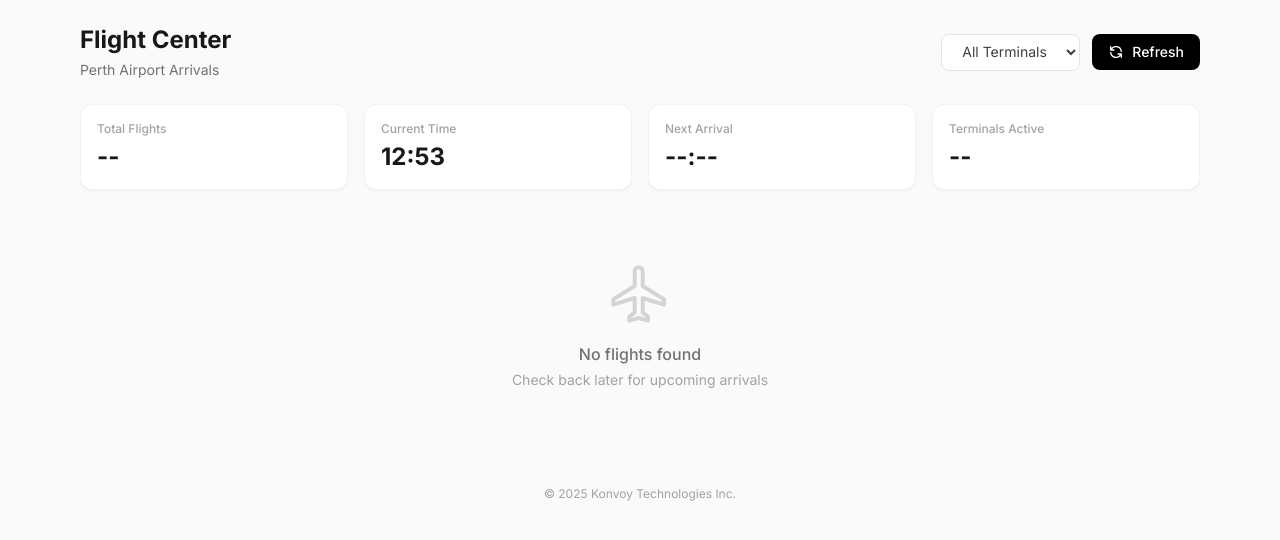
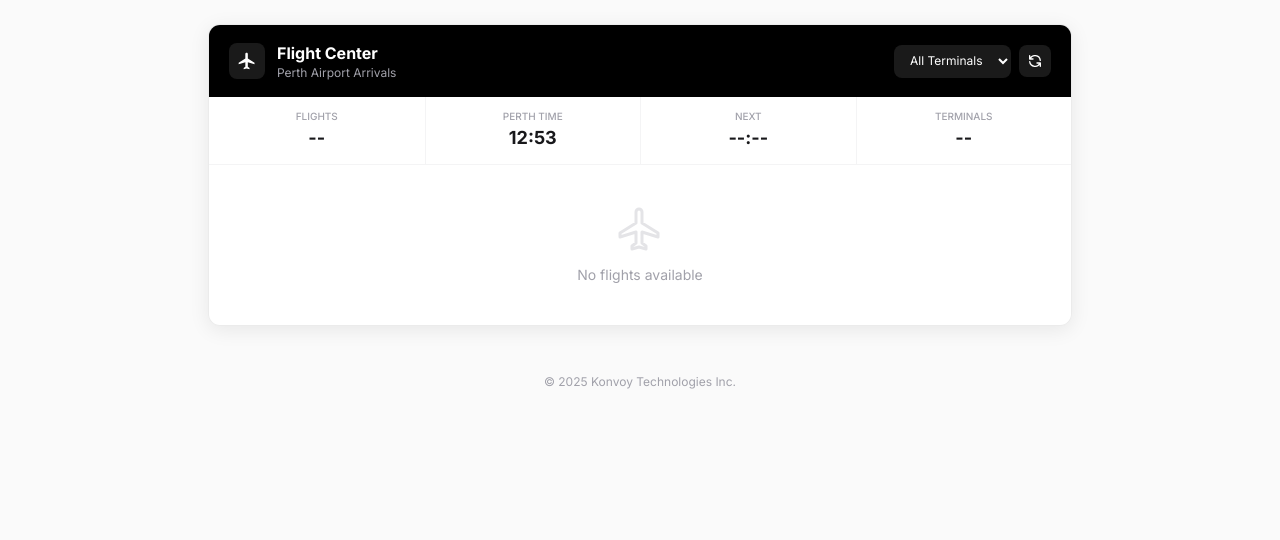
Before and after one commit to carvedkarma/Konvoy, a Flask app: template uber/templates/flight_center.html in a window 1280 px wide. Shown: the top 540 px of the page. Run offline with Flask 3, Linux system fonts and the light colour scheme; the template is opened without the code that fills it, so the values that code supplies are empty; some libraries are stand-ins or nearby versions.

Commit message:
Update flight center display to be more attractive and compact
Redesign the flight center page with glassmorphism, black accents, and premium shadows to match the website's aesthetic.

Replit-Commit-Author: Agent
Replit-Commit-Session-Id: 3a3e8ade-e7ed-4612-b111-b7766714d17b
Replit-Commit-Checkpoint-Type: full_checkpoint
Replit-Commit-Event-Id: 4bccfdb6-6651-403a-a082-fea3f81f6bb0
Replit-Commit-Screenshot-Url: https://storage.googleapis.com/screenshot-production-us-central1/250f0ca5-e4ac-4ffa-b33a-7dfd825ca120/3a3e8ade-e7ed-4612-b111-b7766714d17b/iHTB9uc

```diff
--- a/uber/templates/flight_center.html
+++ b/uber/templates/flight_center.html
@@ -41,63 +36,68 @@
 {% endblock %}
 
 {% block content %}
-<div class="max-w-6xl mx-auto px-4 py-6">
-    <div class="flex items-center justify-between mb-6">
+<div class="max-w-4xl mx-auto px-4 py-6">
+    <div class="glass-panel rounded-xl premium-shadow overflow-hidden">
+        <div class="bg-black px-5 py-4">
+            <div class="flex items-center justify-between">
+                <div class="flex items-center gap-3">
+                    <div class="w-9 h-9 bg-white/10 rounded-lg flex items-center justify-center">
+                        <svg class="w-5 h-5 text-white" fill="currentColor" viewBox="0 0 24 24">
+                            <path d="M21 16v-2l-8-5V3.5c0-.83-.67-1.5-1.5-1.5S10 2.67 10 3.5V9l-8 5v2l8-2.5V19l-2 1.5V22l3.5-1 3.5 1v-1.5L13 19v-5.5l8 2.5z"/>
+                        </svg>
+                    </div>
                     <div>
-            <h1 class="text-2xl font-bold text-zinc-900">Flight Center</h1>
-            <p class="text-zinc-500 text-sm mt-1">Perth Airport Arrivals</p>
+                        <h1 class="text-white font-bold">Flight Center</h1>
+                        <p class="text-zinc-400 text-xs">Perth Airport Arrivals</p>
                     </div>
-        <div class="flex items-center gap-3">
-            <select id="terminalFilter" class="text-sm bg-white border border-zinc-200 rounded-lg px-4 py-2 text-zinc-700 focus:ring-2 focus:ring-blue-500 focus:border-blue-500">
-                <option value="">All Terminals</option>
+                </div>
+                <div class="flex items-center gap-2">
+                    <select id="terminalFilter" class="text-xs bg-white/10 border-0 rounded-lg px-3 py-2 text-white focus:ring-2 focus:ring-white/20">
+                        <option value="" class="text-zinc-900">All Terminals</option>
                     </select>
-            <button onclick="refreshFlights()" class="flex items-center gap-2 px-4 py-2 bg-black text-white rounded-lg hover:bg-zinc-800 transition-colors text-sm font-medium">
-                <svg class="w-4 h-4" fill="none" stroke="currentColor" viewBox="0 0 24 24">
+                    <button onclick="refreshFlights()" class="p-2 bg-white/10 rounded-lg hover:bg-white/20 transition-colors">
+                        <svg class="w-4 h-4 text-white" fill="none" stroke="currentColor" viewBox="0 0 24 24">
                             <path stroke-linecap="round" stroke-linejoin="round" stroke-width="2" d="M4 4v5h.582m15.356 2A8.001 8.001 0 004.582 9m0 0H9m11 11v-5h-.581m0 0a8.003 8.003 0 01-15.357-2m15.357 2H15"/>
                         </svg>
-                Refresh
                     </button>
-        </div>
-    </div>
-
-    <div class="grid grid-cols-2 md:grid-cols-4 gap-4 mb-6">
-        <div class="bg-white rounded-xl p-4 border border-zinc-100 shadow-sm">
-            <p class="text-zinc-400 text-xs font-medium">Total Flights</p>
-            <p id="totalFlights" class="text-2xl font-bold text-zinc-900 mt-1">--</p>
-        </div>
-        <div class="bg-white rounded-xl p-4 border border-zinc-100 shadow-sm">
-            <p class="text-zinc-400 text-xs font-medium">Current Time</p>
-            <p id="currentTime" class="text-2xl font-bold text-zinc-900 mt-1">--:--</p>
-        </div>
-        <div class="bg-white rounded-xl p-4 border border-zinc-100 shadow-sm">
-            <p class="text-zinc-400 text-xs font-medium">Next Arrival</p>
-            <p id="nextArrival" class="text-2xl font-bold text-zinc-900 mt-1">--:--</p>
-        </div>
-        <div class="bg-white rounded-xl p-4 border border-zinc-100 shadow-sm">
-            <p class="text-zinc-400 text-xs font-medium">Terminals Active</p>
-            <p id="activeTerminals" class="text-2xl font-bold text-zinc-900 mt-1">--</p>
-        </div>
-    </div>
-
-    <div id="loadingSkeleton" class="space-y-4">
-        <div class="bg-white rounded-xl overflow-hidden border border-zinc-100">
-            <div class="skeleton-pulse h-12 w-full"></div>
-            <div class="p-4 space-y-3">
-                <div class="skeleton-pulse h-16 w-full rounded-lg"></div>
-                <div class="skeleton-pulse h-16 w-full rounded-lg"></div>
-                <div class="skeleton-pulse h-16 w-full rounded-lg"></div>
                 </div>
             </div>
         </div>
 
-    <div id="flightsContainer" class="hidden space-y-6"></div>
+        <div class="grid grid-cols-4 divide-x divide-zinc-100 border-b border-zinc-100">
+            <div class="p-3 text-center">
+                <p class="text-zinc-400 text-[10px] font-medium uppercase">Flights</p>
+                <p id="totalFlights" class="text-lg font-bold text-zinc-900">--</p>
+            </div>
+            <div class="p-3 text-center">
+                <p class="text-zinc-400 text-[10px] font-medium uppercase">Perth Time</p>
+                <p id="currentTime" class="text-lg font-bold text-zinc-900">--:--</p>
+            </div>
+            <div class="p-3 text-center">
+                <p class="text-zinc-400 text-[10px] font-medium uppercase">Next</p>
+                <p id="nextArrival" class="text-lg font-bold text-zinc-900">--:--</p>
+            </div>
+            <div class="p-3 text-center">
+                <p class="text-zinc-400 text-[10px] font-medium uppercase">Terminals</p>
+                <p id="activeTerminals" class="text-lg font-bold text-zinc-900">--</p>
+            </div>
+        </div>
 
-    <div id="noFlights" class="hidden text-center py-12">
-        <svg class="w-16 h-16 mx-auto text-zinc-300 mb-4" fill="none" stroke="currentColor" viewBox="0 0 24 24">
+        <div id="loadingSkeleton" class="p-4 space-y-2">
+            <div class="skeleton-pulse h-10 w-full rounded-lg"></div>
+            <div class="skeleton-pulse h-10 w-full rounded-lg"></div>
+            <div class="skeleton-pulse h-10 w-full rounded-lg"></div>
+            <div class="skeleton-pulse h-10 w-full rounded-lg"></div>
+        </div>
+
+        <div id="flightsContainer" class="hidden"></div>
+
+        <div id="noFlights" class="hidden text-center py-10">
+            <svg class="w-12 h-12 mx-auto text-zinc-200 mb-3" fill="none" stroke="currentColor" viewBox="0 0 24 24">
                 <path stroke-linecap="round" stroke-linejoin="round" stroke-width="1.5" d="M21 16v-2l-8-5V3.5c0-.83-.67-1.5-1.5-1.5S10 2.67 10 3.5V9l-8 5v2l8-2.5V19l-2 1.5V22l3.5-1 3.5 1v-1.5L13 19v-5.5l8 2.5z"/>
             </svg>
-        <p class="text-zinc-500 font-medium">No flights found</p>
-        <p class="text-zinc-400 text-sm mt-1">Check back later for upcoming arrivals</p>
+            <p class="text-zinc-400 text-sm">No flights available</p>
+        </div>
     </div>
 </div>
 {% endblock %}
@@ -113,34 +113,20 @@ const airlineColors = {
     'DL': '#e31837', 'AS': '#00205b'
 };
 
-function getAirlineColor(flightCode) {
-    const airline = flightCode.substring(0, 2);
-    return airlineColors[airline] || '#4b5563';
-}
-
-function getAirlineName(flightCode) {
-    const airlines = {
-        'QF': 'Qantas', 'VA': 'Virgin Australia', 'JQ': 'Jetstar', 'TT': 'Tigerair',
-        'SQ': 'Singapore Airlines', 'EK': 'Emirates', 'CX': 'Cathay Pacific', 'MH': 'Malaysia Airlines',
-        'NZ': 'Air New Zealand', 'TR': 'Scoot', 'AK': 'AirAsia', 'GA': 'Garuda Indonesia',
-        'PR': 'Philippine Airlines', 'CZ': 'China Southern', 'MU': 'China Eastern', 'CA': 'Air China',
-        '3K': 'Jetstar Asia', 'FD': 'Thai AirAsia', 'AA': 'American Airlines', 'UA': 'United',
-        'DL': 'Delta', 'AS': 'Alaska Airlines'
-    };
-    return airlines[flightCode.substring(0, 2)] || 'Airline';
+function getAirlineColor(code) {
+    return airlineColors[code.substring(0, 2)] || '#18181b';
 }
 
 function getStatusClass(status) {
     const s = status.toLowerCase();
     if (s.includes('landed')) return 'status-landed';
     if (s.includes('en route') || s.includes('enroute')) return 'status-enroute';
-    if (s.includes('delayed') || s.includes('late')) return 'status-delayed';
-    return 'status-scheduled';
+    if (s.includes('delayed')) return 'status-delayed';
+    return 'text-zinc-500';
 }
 
-function getTerminalBorderClass(terminal) {
-    const classes = { '1': 'terminal-1', '2': 'terminal-2', '3': 'terminal-3', '4': 'terminal-4' };
-    return classes[terminal] || '';
+function getTerminalBadgeClass(t) {
+    return { '1': 'terminal-badge-1', '2': 'terminal-badge-2', '3': 'terminal-badge-3', '4': 'terminal-badge-4' }[t] || 'bg-zinc-500';
 }
 
 function escapeHtml(text) {
@@ -180,82 +166,55 @@ function loadFlights(terminal = '') {
                 data.terminals.forEach(t => {
                     const opt = document.createElement('option');
                     opt.value = t;
-                    opt.textContent = `Terminal ${t}`;
+                    opt.textContent = `T${t}`;
+                    opt.className = 'text-zinc-900';
                     terminalSelect.appendChild(opt);
                 });
             }
 
             document.getElementById('totalFlights').textContent = data.total_flights || 0;
             document.getElementById('activeTerminals').textContent = data.terminals ? data.terminals.length : 0;
-
-            if (data.next_arrival) {
-                document.getElementById('nextArrival').textContent = data.next_arrival;
-            }
+            if (data.next_arrival) document.getElementById('nextArrival').textContent = data.next_arrival;
 
             const container = document.getElementById('flightsContainer');
             container.innerHTML = '';
 
-            const terminals = Object.keys(data.flights_by_terminal).sort();
+            const allFlights = [];
+            Object.entries(data.flights_by_terminal).forEach(([term, flights]) => {
+                flights.forEach(f => allFlights.push({...f, terminal: term}));
+            });
+            allFlights.sort((a, b) => a.time.localeCompare(b.time));
 
-            terminals.forEach(term => {
-                const flights = data.flights_by_terminal[term];
-                if (flights.length === 0) return;
+            let html = '<div class="divide-y divide-zinc-100">';
 
-                const terminalHtml = `
-                    <div class="bg-white rounded-xl overflow-hidden border border-zinc-100 shadow-sm ${getTerminalBorderClass(term)}">
-                        <div class="bg-gradient-to-r from-zinc-900 to-zinc-800 px-5 py-4">
-                            <div class="flex items-center justify-between">
-                                <div class="flex items-center gap-3">
-                                    <div class="w-10 h-10 bg-white/10 rounded-full flex items-center justify-center">
-                                        <span class="text-white font-bold text-lg">${escapeHtml(term)}</span>
+            allFlights.forEach(flight => {
+                const statusText = flight.status.replace('[+]', '').replace('- On-time', '').replace('On-time', '').trim();
+                html += `
+                    <div class="flight-row flex items-center px-4 py-3 gap-3 transition-colors">
+                        <div class="w-12 text-center">
+                            <span class="text-sm font-bold text-zinc-900">${escapeHtml(flight.time)}</span>
                         </div>
-                                    <div>
-                                        <h3 class="text-white font-bold">Terminal ${escapeHtml(term)}</h3>
-                                        <p class="text-zinc-400 text-xs">${flights.length} flight${flights.length !== 1 ? 's' : ''}</p>
+                        <div class="airline-badge" style="background-color: ${getAirlineColor(flight.flight)}">
+                            ${escapeHtml(flight.flight.substring(0, 2))}
+                        </div>
+                        <div class="flex-1 min-w-0">
+                            <div class="flex items-center gap-2">
+                                <span class="font-semibold text-sm text-zinc-900">${escapeHtml(flight.flight)}</span>
+                                <span class="text-zinc-400 text-xs truncate">${escapeHtml(flight.origin)}</span>
                             </div>
                         </div>
-                            </div>
-                        </div>
-
-                        <div class="divide-y divide-zinc-100">
-                            <div class="grid grid-cols-12 gap-4 px-5 py-3 bg-zinc-50 text-xs font-medium text-zinc-500 uppercase tracking-wide">
-                                <div class="col-span-3 md:col-span-2">Time</div>
-                                <div class="col-span-4 md:col-span-3">Flight</div>
-                                <div class="col-span-5 md:col-span-4">Origin</div>
-                                <div class="hidden md:block md:col-span-3">Status</div>
-                            </div>
-
-                            ${flights.map(flight => `
-                                <div class="flight-row grid grid-cols-12 gap-4 px-5 py-4 items-center transition-colors">
-                                    <div class="col-span-3 md:col-span-2">
-                                        <span class="text-lg font-bold text-zinc-900">${escapeHtml(flight.time)}</span>
-                                    </div>
-                                    <div class="col-span-4 md:col-span-3">
-                                        <div class="flex items-center gap-3">
-                                            <div class="airline-icon" style="background-color: ${getAirlineColor(flight.flight)}">
-                                                ${escapeHtml(flight.flight.substring(0, 2))}
-                                            </div>
-                                            <div>
-                                                <p class="font-semibold text-zinc-900">${escapeHtml(flight.flight)}</p>
-                                                <p class="text-xs text-zinc-400">${getAirlineName(flight.flight)}</p>
-                                            </div>
-                                        </div>
-                                    </div>
-                                    <div class="col-span-5 md:col-span-4">
-                                        <p class="font-medium text-zinc-700">${escapeHtml(flight.origin)}</p>
-                                    </div>
-                                    <div class="hidden md:block md:col-span-3">
-                                        <span class="text-sm font-medium ${getStatusClass(flight.status)}">${escapeHtml(flight.status.replace('[+]', '').trim())}</span>
-                                    </div>
-                                </div>
-                            `).join('')}
+                        <div class="flex items-center gap-2">
+                            <span class="text-xs ${getStatusClass(flight.status)}">${escapeHtml(statusText)}</span>
+                            <span class="w-5 h-5 rounded text-[10px] font-bold text-white flex items-center justify-center ${getTerminalBadgeClass(flight.terminal)}">
+                                ${escapeHtml(flight.terminal)}
+                            </span>
                         </div>
                     </div>
                 `;
-
-                container.innerHTML += terminalHtml;
             });
 
+            html += '</div>';
+            container.innerHTML = html;
             container.classList.remove('hidden');
         })
         .catch(error => {
@@ -266,8 +225,7 @@ function loadFlights(terminal = '') {
 }
 
 function refreshFlights() {
-    const terminal = document.getElementById('terminalFilter').value;
-    loadFlights(terminal);
+    loadFlights(document.getElementById('terminalFilter').value);
 }
 
 document.getElementById('terminalFilter').addEventListener('change', function() {
```
Also changed, not shown: other parts of uber/templates/flight_center.html (+10 -15 lines). Lines whose indentation alone changed are shown as unchanged.
